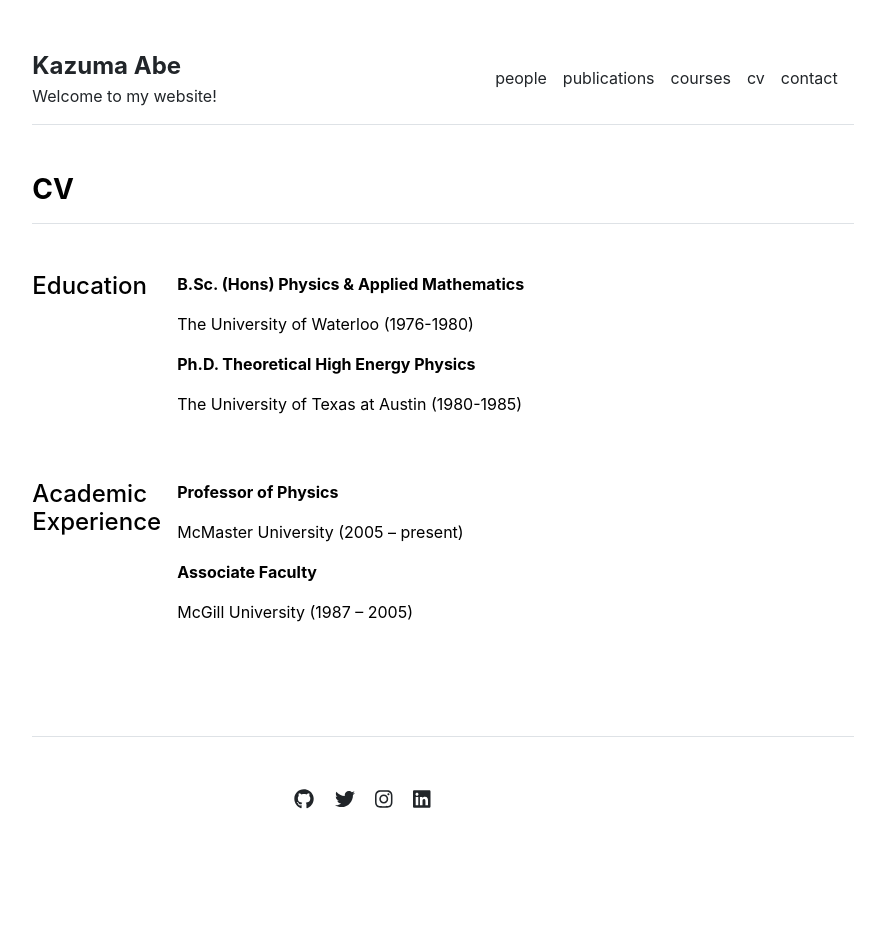
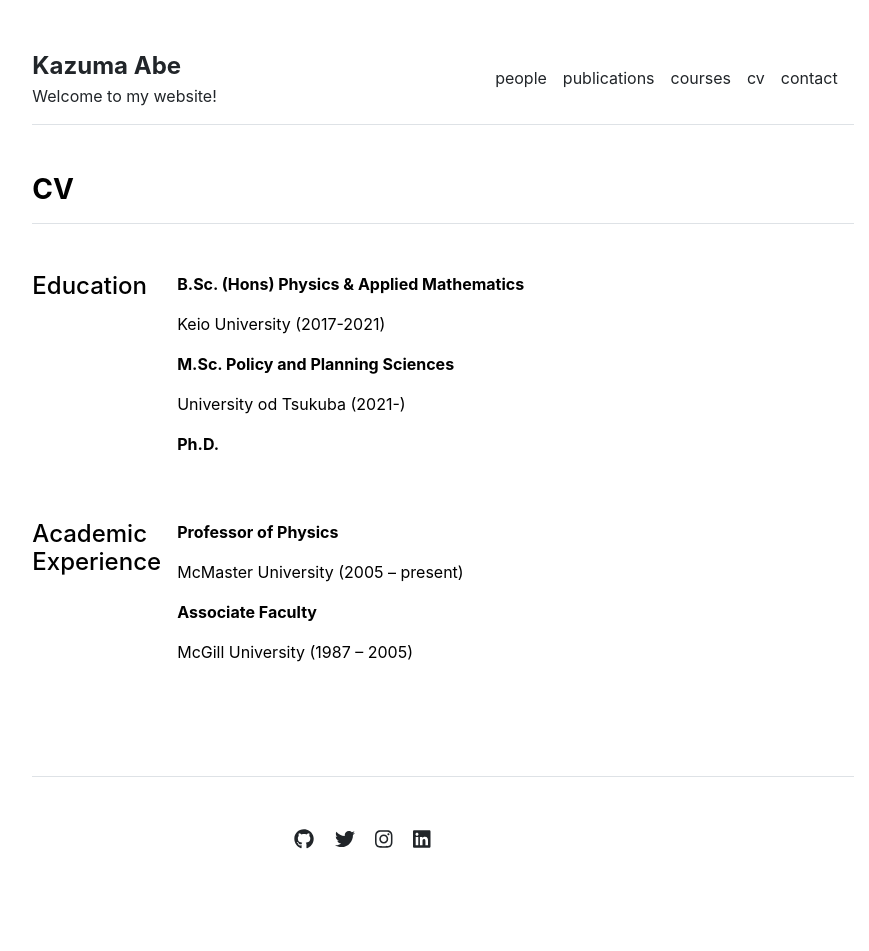
Before and after one commit to qriovider/archive, a Jekyll site: the page built from cv.md, in a window 1280 px wide. Shown: the whole page, without its empty margins (197-1066 px from the left). Built offline with Jekyll 4.4.1, drawn with Linux system fonts in a browser that asks for light colours; before the commit the page ends 911 px from its top, so only the background shows below that.

Commit message:
Update education.yml

```diff
--- a/_data/cv/education.yml
+++ b/_data/cv/education.yml
@@ -1,5 +1,8 @@
 - title: 'B.Sc. (Hons) Physics & Applied Mathematics'
-  description: 'The University of Waterloo (1976-1980)'
+  description: 'Keio University (2017-2021)'
 
-- title: 'Ph.D. Theoretical High Energy Physics'
-  description: 'The University of Texas at Austin (1980-1985)'
+- title: 'M.Sc. Policy and Planning Sciences'
+  description: 'University od Tsukuba (2021-)'
+
+- title: 'Ph.D. '
+  description: ''
```
